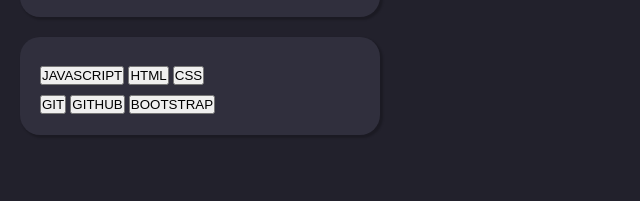
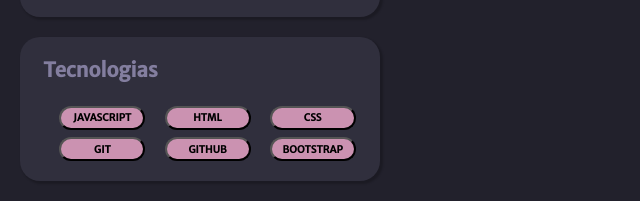
Before and after one commit to nikolasraniery/Projeto-Portif-lio-2023, a website: page index.html in a window 1280 px wide. Shown: the part 639-840 px from the top of the page, without its empty margins (0-640 px from the left). Before the commit the page ends 800 px from the top, so only its background shows below. Drawn offline with nearby package versions, Linux system fonts and the light colour scheme.

Commit message:
technologies

```diff
--- a/index.html
+++ b/index.html
@@ -32,6 +32,7 @@
         </div>
         <div id="container3">
         <div id="technologies">
+            <h4>Tecnologias</h4>
             <button>JAVASCRIPT</button>
             <button>HTML</button>
             <button>CSS</button><br>
--- a/style.css
+++ b/style.css
@@ -136,9 +136,40 @@
 }
 
 #technologies {
-  text-align: left;
+  text-align: center;
   border-radius: 20px;
   background: #302f3d;
   box-shadow: 2px 2px 2px 1px rgba(0, 0, 0, 0.2);
   padding: 20px;
 }
+
+#technologies button {
+  width: 86px;
+  height: 24px;
+  flex-shrink: 0;
+  border-radius: 30px;
+  background: #cb92b1;
+  color: #000;
+  text-align: center;
+  font-size: 10px;
+  font-family: Merriweather Sans;
+  font-style: normal;
+  font-weight: 700;
+  line-height: normal;
+  margin-left: 15px;
+}
+
+#technologies h4 {
+  display: flex;
+  width: 121px;
+  height: 26px;
+  flex-direction: column;
+  flex-shrink: 0;
+  color: #837e9f;
+  font-size: 20px;
+  font-family: Merriweather Sans;
+  font-style: normal;
+  font-weight: 700;
+  line-height: normal;
+  margin-bottom: 15px;
+}
```
